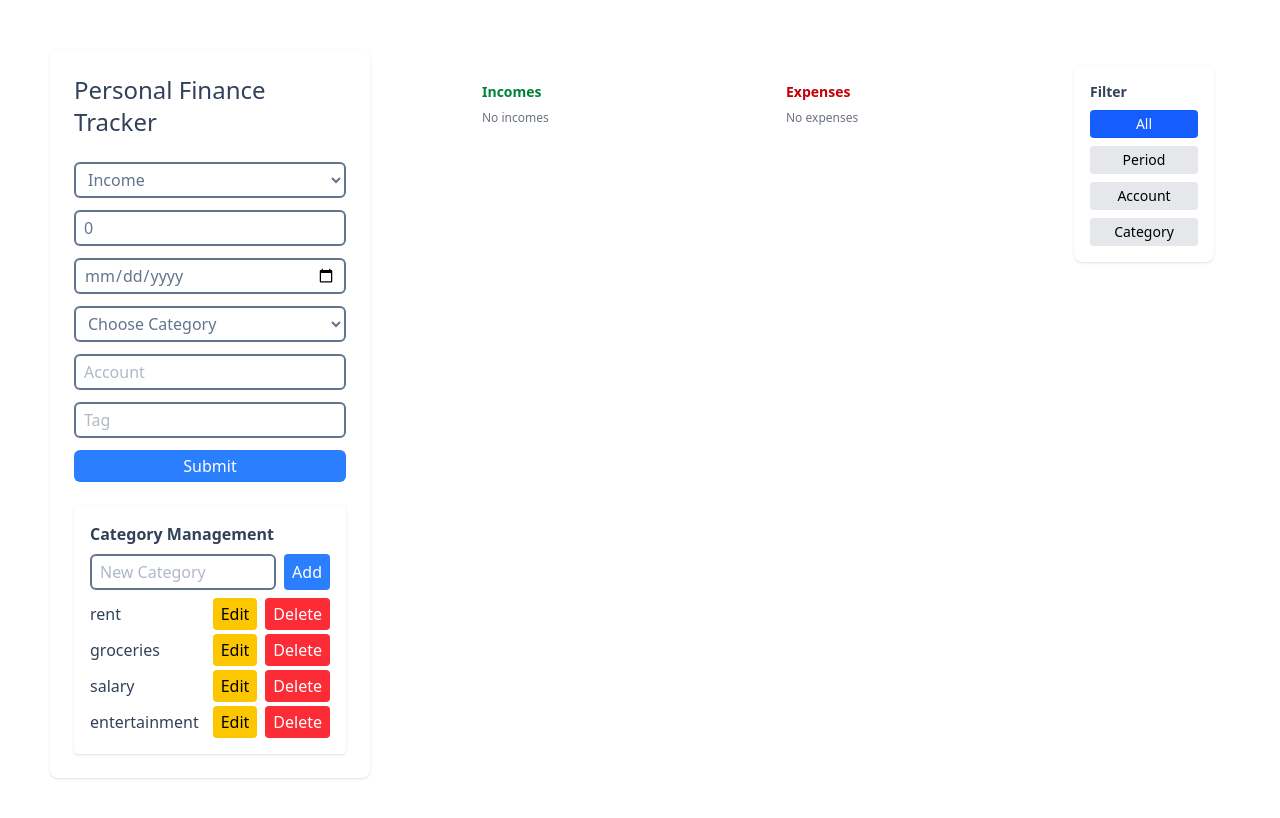
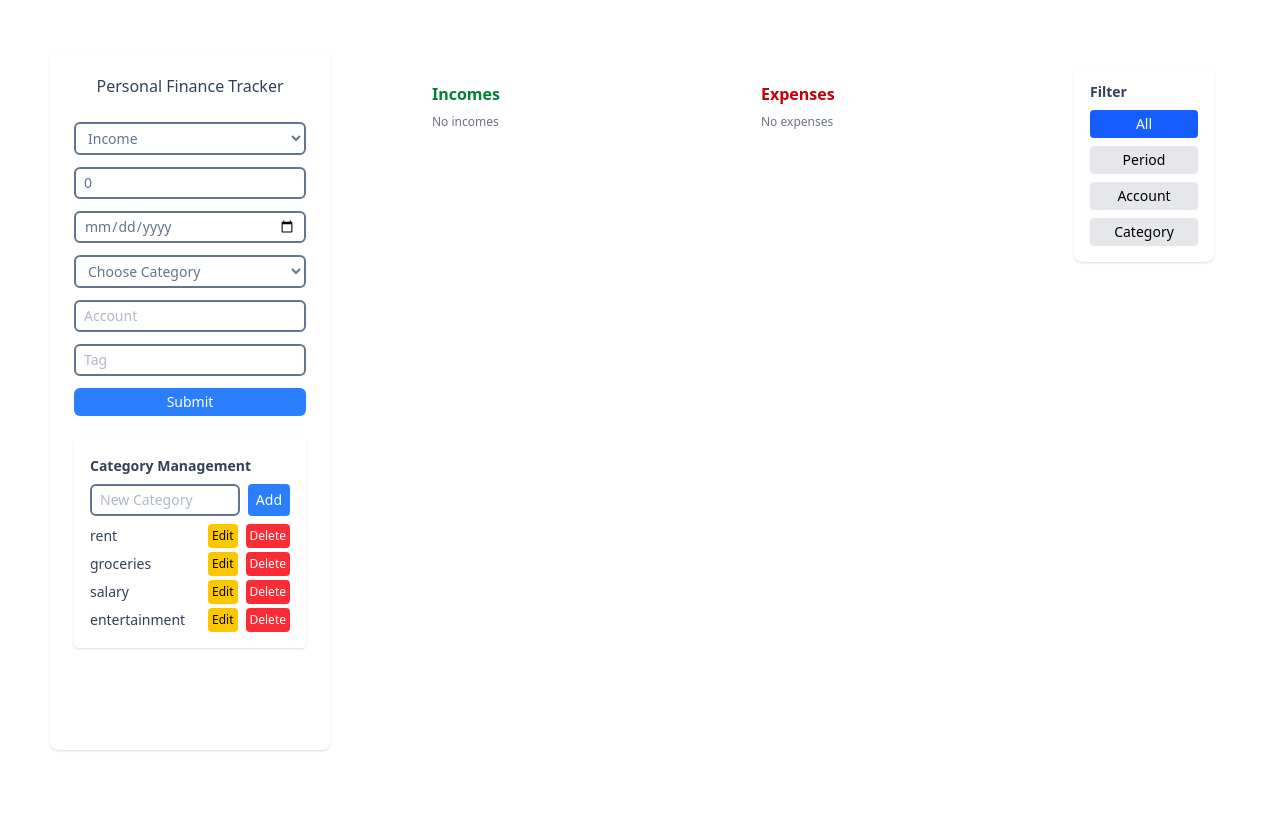
Before and after one commit to philip-ttz/personal-finance-tracker, a React (Vite) app: page / in a window 1280 px wide. Shown: the top 818 px of the page. Built offline with nearby package versions, Linux system fonts and the light colour scheme.

Commit message:
styling: adjusting sizes of headings and transactionform + category manager

```diff
--- a/src/App.tsx
+++ b/src/App.tsx
@@ -46,7 +46,7 @@ function App() {
   return (
     <>
 
-      <aside className='w-80 rounded-lg shadow h-auto p-6 bg-white relative overflow-hidden space-y-6'>
+      <aside className='w-70 rounded-lg shadow h-auto p-6 bg-white relative overflow-hidden space-y-6'>
         <TransactionForm addTransaction={addTransaction} categories={categories} />
         <CategoryManager
           categories={categories}
--- a/src/components/CategoryManager.tsx
+++ b/src/components/CategoryManager.tsx
@@ -13,7 +13,7 @@ export function CategoryManager({ categories, addCategory, removeCategory, updat
     const [editValue, setEditValue] = useState<string>('');
 
     return (
-        <div className="bg-white p-4 rounded shadow space-y-2">
+        <div className="bg-white p-4 rounded shadow space-y-2 text-sm">
       <h2 className="font-semibold text-slate-700">Category Management</h2>
 
       <div className="flex gap-2 w-full">
@@ -33,8 +33,8 @@ export function CategoryManager({ categories, addCategory, removeCategory, updat
             ) : (
               <>
                 <span className="flex-1 truncate text-slate-700" title={cat}>{cat}</span>
-                <button onClick={() => { setEditing(cat); setEditValue(cat); }} className="bg-yellow-400 hover:bg-yellow-500 active:bg-yellow-600 px-2 py-1 rounded shrink-0">Edit</button>
-                <button onClick={() => removeCategory(cat)} className="bg-red-500 hover:bg-red-600 active:bg-red-700 text-white px-2 py-1 rounded shrink-0">Delete</button>
+                <button onClick={() => { setEditing(cat); setEditValue(cat); }} className="bg-yellow-400 hover:bg-yellow-500 active:bg-yellow-600 px-1 py-1 rounded shrink-0 text-xs">Edit</button>
+                <button onClick={() => removeCategory(cat)} className="bg-red-500 hover:bg-red-600 active:bg-red-700 text-white px-1 py-1 rounded shrink-0 text-xs">Delete</button>
               </>
             )}
           </li>
--- a/src/components/TransactionForm.tsx
+++ b/src/components/TransactionForm.tsx
@@ -28,9 +28,9 @@ export function TransactionForm({ addTransaction, categories }: TransactionFormP
     return (
         <>
       <div className="flex flex-col justify-center items-center space-y-2">
-        <h2 className="text-2xl font-medium text-slate-700">Personal Finance Tracker</h2>
+        <h2 className="text-m font-medium text-slate-700">Personal Finance Tracker</h2>
       </div>
-      <form onSubmit={handleSubmit} className="w-full mt-4 space-y-3">
+      <form onSubmit={handleSubmit} className="w-full mt-4 space-y-3 text-sm">
         <div>
           <select value={type} onChange={(e) => setType(e.target.value as TransactionType)} className="outline-none border-2 rounded-md px-2 py-1 text-slate-500 w-full focus:border-blue-300">
             <option value="income">Income</option>
--- a/src/components/TransactionList.tsx
+++ b/src/components/TransactionList.tsx
@@ -38,7 +38,7 @@ export function TransactionList({ transactions, removeTransaction }: Transaction
     <div className="grid grid-cols-[8fr_1fr] gap-4 p-4 w-full">
         <div className='grid grid-cols-2 gap-4'>
       <div className="space-y-2 p-4">
-        <h2 className="text-sm font-semibold text-green-700 mb-2">Incomes</h2>
+        <h2 className="text-m font-semibold text-green-700 mb-2">Incomes</h2>
         {incomes.length === 0 && <p className="text-gray-500 text-xs">No incomes</p>}
         {incomes.map(tx => (
           <div
@@ -60,7 +60,7 @@ export function TransactionList({ transactions, removeTransaction }: Transaction
       </div>
 
       <div className="space-y-2 p-4 ">
-        <h2 className="text-sm font-semibold text-red-700 mb-2">Expenses</h2>
+        <h2 className="text-m font-semibold text-red-700 mb-2">Expenses</h2>
         {expenses.length === 0 && <p className="text-gray-500 text-xs">No expenses</p>}
         {expenses.map(tx => (
           <div
--- a/src/index.css
+++ b/src/index.css
@@ -2,7 +2,7 @@
 
 #root {
   display: grid;
-  grid-template-columns: 350px 1fr;
+  grid-template-columns: 300px 1fr;
   gap: 20px;
   width: 100%;
   min-height: 100vh;
```
